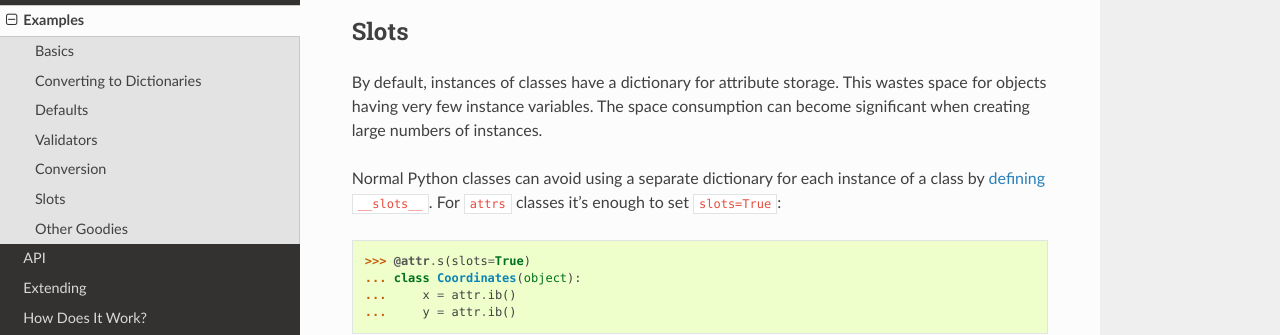
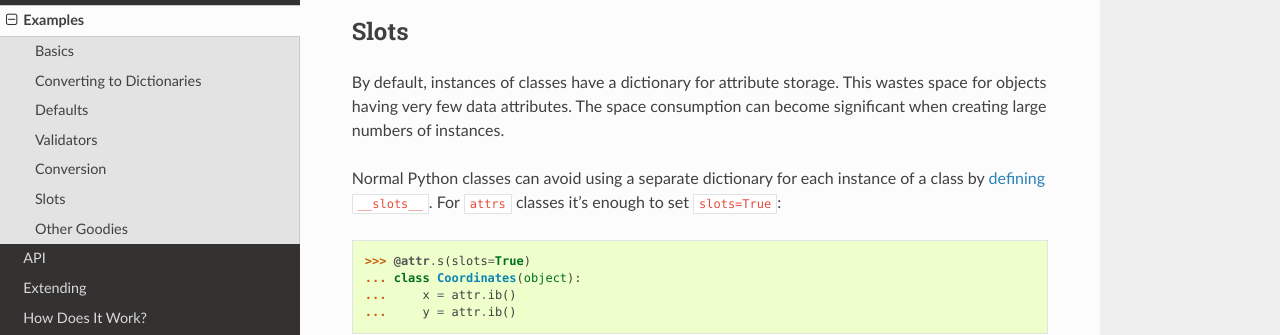
Before and after one commit to python-attrs/attrs, a Sphinx documentation site: the page built from docs/examples.rst, in a window 1280 px wide and 900 px high, scrolled down 6872 px. Shown: the part 185-520 px from the top of the window. Built offline with Sphinx 7.4.7 and the Read the Docs theme 2.0.0, drawn with Linux system fonts in a browser that asks for light colours; some of the changed text lies outside the part shown.

Commit message:
Address feedback to examples.rst
Ref #59

```diff
--- a/docs/examples.rst
+++ b/docs/examples.rst
@@ -222,7 +222,7 @@
    ...     socket = attr.ib()
    ...     @classmethod
    ...     def connect(cls, db_string):
-   ...        # connect somehow to db_string
+   ...        # ... connect somehow to db_string ...
    ...        return cls(socket=42)
    >>> @attr.s
    ... class ConnectionPool(object):
@@ -261,9 +261,9 @@
 That's when :func:`attr.ib`\ ’s ``validator`` argument comes into play.
 A validator is simply a callable that takes three arguments:
 
-#. The *instance* that's being validated.
-#. The *attribute* that it's validating
-#. and finally the *value* that is passed for it.
+#. the *instance* that's being validated,
+#. the *attribute* that it's validating, and finally
+#. the *value* that is passed for it.
 
 If the value does not pass the validator's standards, it just raises an appropriate exception.
 Since the validator runs *after* the instance is initialized, you can refer to other attributes while validating :
@@ -384,7 +384,7 @@
 -----
 
 By default, instances of classes have a dictionary for attribute storage.
-This wastes space for objects having very few instance variables.
+This wastes space for objects having very few data attributes.
 The space consumption can become significant when creating large numbers of instances.
 
 Normal Python classes can avoid using a separate dictionary for each instance of a class by `defining <https://docs.python.org/3.5/reference/datamodel.html#slots>`_ ``__slots__``.
```
Also changed, not shown: other parts of docs/examples.rst (+1 -1 lines).
